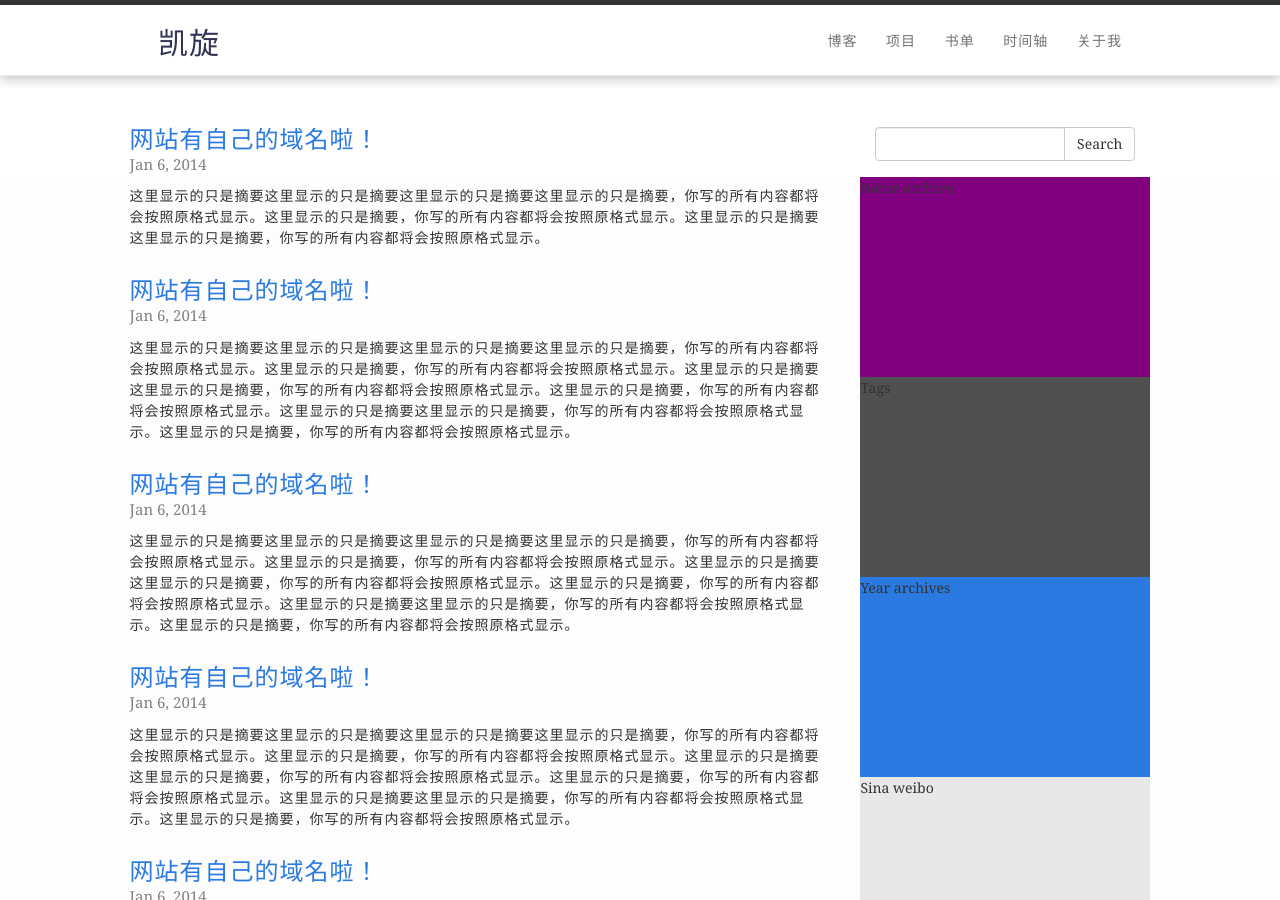
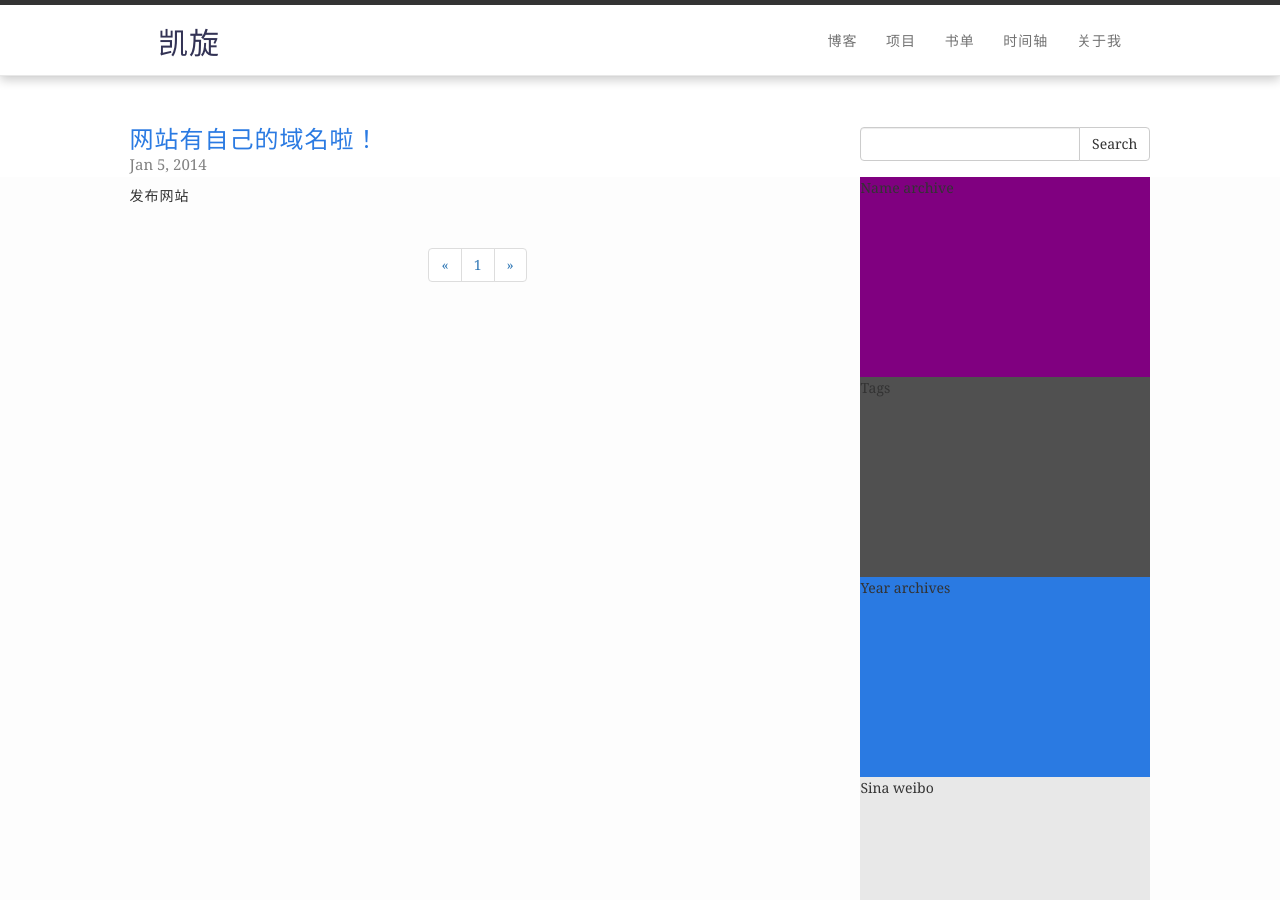
Before and after one commit to kehr/SimpleTheme, a Jekyll site: the page built from blog/index.html, in a window 1280 px wide and 900 px high. Built offline with Jekyll 4.4.1, drawn with Linux system fonts in a browser that asks for light colours; nearby versions of some CDN libraries; the list of posts is cut into pages by our own code; some of the changed text lies outside the part shown.

Commit message:
完成文章页面调试，显示摘要

````diff
--- a/_config.yml
+++ b/_config.yml
@@ -15,7 +15,7 @@ title: 凯旋
 #url: "http://ikehr.com"
 url: "http://localhost:4000"
 disqusname: kehr
-paginate: 5
+paginate: 8
 paginate_path: "/blog/page:num"
 description: "This is a personal blog of kaixuan. It is used to keep track of my learning experiences and reflections on life."
 
--- a/_posts/2014-1-5-new-domain-name (4th copy).md
+++ /dev/null
@@ -1,66 +0,0 @@
----
-layout: post
-title:  "网站有自己的域名啦！"
-description: "my web site has my own domain"
-date:   2014-01-6
-categories: site
-image:
-  feature: abstract-10.jpg
-  credit: 每个人都有属于自己的标志。
-  creditlink:
-tags: [web]
-comments: true
-share: true
----
-这里显示的只是摘要这里显示的只是摘要这里显示的只是摘要这里显示的只是摘要，你写的所有内容都将会按照原格式显示。这里显示的只是摘要，你写的所有内容都将会按照原格式显示。这里显示的只是摘要这里显示的只是摘要，你写的所有内容都将会按照原格式显示。这里显示的只是摘要，你写的所有内容都将会按照原格式显示。这里显示的只是摘要这里显示的只是摘要，你写的所有内容都将会按照原格式显示。这里显示的只是摘要，你写的所有内容都将会按照原格式显示。
-<!--more-->
-
-
-
-
-```cpp
-#include <stdio.h>
-int main (void)
-{
----------------------------------------
-	return 0;
-}
-```
-{% highlight c++ %}
-#include <stdio.h>
-int main (void)
-{
------------------------------------------------------------------------------------------------------------------------------------------------------------------------------
-	return 0
-}
-{% endhighlight %}
-{% highlight bash %}
-➜  upcloud git:(master) ✗ > git push gitcafe master
-To git@gitcafe.com:kehr/upcloud-for-UPYUN.git
- ! [rejected]        master -> master (non-fast-forward)
-error: failed to push some refs to 'git@gitcafe.com:kehr/upcloud-for-UPYUN.git'
-To prevent you from losing history, non-fast-forward updates were rejected
-Merge the remote changes (e.g. 'git pull') before pushing again.  See the
-'Note about fast-forwards' section of 'git push --help' for details.
-{% endhighlight %}
-* 域名买了`三年`，可以通过 http://ikehr.com/ 或者 http://www.ikehr.com/ 访问。
-* 目前网站的比较简陋，正在改，希望开学能把内容布局和各种设计给定出来，现在页面真没法看，不是我要的风格。
-* 域名是在`Godaddy`上买的，还有一个优惠连接，使用可以优惠35%，买域名的小伙伴可以在文章下面留言，或者给我发邮件，我会把链接发给你。
-* 前天把自己的[vim配置](https://github.com/kehr/kehr-vim)上传了，增加了不少功能，有兴趣可以`fork`过去看看。
-* 大家多支持呀～
-
-
-<pre >
-#include "stdio.h"
-
-int main (void)
-{
----------------------------------------
-	return 0;
-}
-</pre>
-<pre>
-#!/usr/bin/env python
-def fun:
-	print a
-</pre>
--- a/_posts/2014-1-5-new-domain-name (5th copy).md
+++ /dev/null
@@ -1,66 +0,0 @@
----
-layout: post
-title:  "网站有自己的域名啦！"
-description: "my web site has my own domain"
-date:   2014-01-6
-categories: site
-image:
-  feature: abstract-10.jpg
-  credit: 每个人都有属于自己的标志。
-  creditlink:
-tags: [web]
-comments: true
-share: true
----
-这里显示的只是摘要这里显示的只是摘要这里显示的只是摘要这里显示的只是摘要，你写的所有内容都将会按照原格式显示。这里显示的只是摘要，你写的所有内容都将会按照原格式显示。这里显示的只是摘要这里显示的只是摘要，你写的所有内容都将会按照原格式显示。这里显示的只是摘要，你写的所有内容都将会按照原格式显示。这里显示的只是摘要这里显示的只是摘要，你写的所有内容都将会按照原格式显示。这里显示的只是摘要，你写的所有内容都将会按照原格式显示。
-<!--more-->
-
-
-
-
-```cpp
-#include <stdio.h>
-int main (void)
-{
----------------------------------------
-	return 0;
-}
-```
-{% highlight c++ %}
-#include <stdio.h>
-int main (void)
-{
------------------------------------------------------------------------------------------------------------------------------------------------------------------------------
-	return 0
-}
-{% endhighlight %}
-{% highlight bash %}
-➜  upcloud git:(master) ✗ > git push gitcafe master
-To git@gitcafe.com:kehr/upcloud-for-UPYUN.git
- ! [rejected]        master -> master (non-fast-forward)
-error: failed to push some refs to 'git@gitcafe.com:kehr/upcloud-for-UPYUN.git'
-To prevent you from losing history, non-fast-forward updates were rejected
-Merge the remote changes (e.g. 'git pull') before pushing again.  See the
-'Note about fast-forwards' section of 'git push --help' for details.
-{% endhighlight %}
-* 域名买了`三年`，可以通过 http://ikehr.com/ 或者 http://www.ikehr.com/ 访问。
-* 目前网站的比较简陋，正在改，希望开学能把内容布局和各种设计给定出来，现在页面真没法看，不是我要的风格。
-* 域名是在`Godaddy`上买的，还有一个优惠连接，使用可以优惠35%，买域名的小伙伴可以在文章下面留言，或者给我发邮件，我会把链接发给你。
-* 前天把自己的[vim配置](https://github.com/kehr/kehr-vim)上传了，增加了不少功能，有兴趣可以`fork`过去看看。
-* 大家多支持呀～
-
-
-<pre >
-#include "stdio.h"
-
-int main (void)
-{
----------------------------------------
-	return 0;
-}
-</pre>
-<pre>
-#!/usr/bin/env python
-def fun:
-	print a
-</pre>
--- a/_posts/2014-1-5-new-domain-name (6th copy).md
+++ /dev/null
@@ -1,66 +0,0 @@
----
-layout: post
-title:  "网站有自己的域名啦！"
-description: "my web site has my own domain"
-date:   2014-01-6
-categories: site
-image:
-  feature: abstract-10.jpg
-  credit: 每个人都有属于自己的标志。
-  creditlink:
-tags: [web]
-comments: true
-share: true
----
-这里显示的只是摘要这里显示的只是摘要这里显示的只是摘要这里显示的只是摘要，你写的所有内容都将会按照原格式显示。这里显示的只是摘要，你写的所有内容都将会按照原格式显示。这里显示的只是摘要这里显示的只是摘要，你写的所有内容都将会按照原格式显示。这里显示的只是摘要，你写的所有内容都将会按照原格式显示。这里显示的只是摘要这里显示的只是摘要，你写的所有内容都将会按照原格式显示。这里显示的只是摘要，你写的所有内容都将会按照原格式显示。
-<!--more-->
-
-
-
-
-```cpp
-#include <stdio.h>
-int main (void)
-{
----------------------------------------
-	return 0;
-}
-```
-{% highlight c++ %}
-#include <stdio.h>
-int main (void)
-{
------------------------------------------------------------------------------------------------------------------------------------------------------------------------------
-	return 0
-}
-{% endhighlight %}
-{% highlight bash %}
-➜  upcloud git:(master) ✗ > git push gitcafe master
-To git@gitcafe.com:kehr/upcloud-for-UPYUN.git
- ! [rejected]        master -> master (non-fast-forward)
-error: failed to push some refs to 'git@gitcafe.com:kehr/upcloud-for-UPYUN.git'
-To prevent you from losing history, non-fast-forward updates were rejected
-Merge the remote changes (e.g. 'git pull') before pushing again.  See the
-'Note about fast-forwards' section of 'git push --help' for details.
-{% endhighlight %}
-* 域名买了`三年`，可以通过 http://ikehr.com/ 或者 http://www.ikehr.com/ 访问。
-* 目前网站的比较简陋，正在改，希望开学能把内容布局和各种设计给定出来，现在页面真没法看，不是我要的风格。
-* 域名是在`Godaddy`上买的，还有一个优惠连接，使用可以优惠35%，买域名的小伙伴可以在文章下面留言，或者给我发邮件，我会把链接发给你。
-* 前天把自己的[vim配置](https://github.com/kehr/kehr-vim)上传了，增加了不少功能，有兴趣可以`fork`过去看看。
-* 大家多支持呀～
-
-
-<pre >
-#include "stdio.h"
-
-int main (void)
-{
----------------------------------------
-	return 0;
-}
-</pre>
-<pre>
-#!/usr/bin/env python
-def fun:
-	print a
-</pre>
--- a/_posts/2014-1-5-new-domain-name (7th copy).md
+++ /dev/null
@@ -1,66 +0,0 @@
----
-layout: post
-title:  "网站有自己的域名啦！"
-description: "my web site has my own domain"
-date:   2014-01-6
-categories: site
-image:
-  feature: abstract-10.jpg
-  credit: 每个人都有属于自己的标志。
-  creditlink:
-tags: [web]
-comments: true
-share: true
----
-这里显示的只是摘要这里显示的只是摘要这里显示的只是摘要这里显示的只是摘要，你写的所有内容都将会按照原格式显示。这里显示的只是摘要，你写的所有内容都将会按照原格式显示。这里显示的只是摘要这里显示的只是摘要，你写的所有内容都将会按照原格式显示。这里显示的只是摘要，你写的所有内容都将会按照原格式显示。这里显示的只是摘要这里显示的只是摘要，你写的所有内容都将会按照原格式显示。这里显示的只是摘要，你写的所有内容都将会按照原格式显示。
-<!--more-->
-
-
-
-
-```cpp
-#include <stdio.h>
-int main (void)
-{
----------------------------------------
-	return 0;
-}
-```
-{% highlight c++ %}
-#include <stdio.h>
-int main (void)
-{
------------------------------------------------------------------------------------------------------------------------------------------------------------------------------
-	return 0
-}
-{% endhighlight %}
-{% highlight bash %}
-➜  upcloud git:(master) ✗ > git push gitcafe master
-To git@gitcafe.com:kehr/upcloud-for-UPYUN.git
- ! [rejected]        master -> master (non-fast-forward)
-error: failed to push some refs to 'git@gitcafe.com:kehr/upcloud-for-UPYUN.git'
-To prevent you from losing history, non-fast-forward updates were rejected
-Merge the remote changes (e.g. 'git pull') before pushing again.  See the
-'Note about fast-forwards' section of 'git push --help' for details.
-{% endhighlight %}
-* 域名买了`三年`，可以通过 http://ikehr.com/ 或者 http://www.ikehr.com/ 访问。
-* 目前网站的比较简陋，正在改，希望开学能把内容布局和各种设计给定出来，现在页面真没法看，不是我要的风格。
-* 域名是在`Godaddy`上买的，还有一个优惠连接，使用可以优惠35%，买域名的小伙伴可以在文章下面留言，或者给我发邮件，我会把链接发给你。
-* 前天把自己的[vim配置](https://github.com/kehr/kehr-vim)上传了，增加了不少功能，有兴趣可以`fork`过去看看。
-* 大家多支持呀～
-
-
-<pre >
-#include "stdio.h"
-
-int main (void)
-{
----------------------------------------
-	return 0;
-}
-</pre>
-<pre>
-#!/usr/bin/env python
-def fun:
-	print a
-</pre>
--- a/_posts/2014-1-5-new-domain-name.md
+++ b/_posts/2014-1-5-new-domain-name.md
@@ -2,7 +2,7 @@
 layout: post
 title:  "网站有自己的域名啦！"
 description: "my web site has my own domain"
-date:   2014-01-6
+date:   2014-01-5
 categories: site
 image:
   feature: abstract-10.jpg
@@ -12,55 +12,20 @@ tags: [web]
 comments: true
 share: true
 ---
-这里显示的只是摘要这里显示的只是摘要这里显示的只是摘要这里显示的只是摘要，你写的所有内容都将会按照原格式显示。这里显示的只是摘要，你写的所有内容都将会按照原格式显示。这里显示的只是摘要这里显示的只是摘要，你写的所有内容都将会按照原格式显示。
+发布网站
 <!--more-->
+<center><h2>ikehr.com</h2></center>
 
+* 又是一个无眠之夜，打了鸡血的感觉不好受，睡不着。
 
+* 第一次买域名，第一次建站，第一次搞外汇，这个寒假弄了多少个`第一次`啊！
 
+* 域名买了`三年`，可以通过 http://ikehr.com/ 或者 http://www.ikehr.com/ 访问。
 
-```cpp
-#include <stdio.h>
-int main (void)
-{
----------------------------------------
-	return 0;
-}
-```
-{% highlight c++ %}
-#include <stdio.h>
-int main (void)
-{
------------------------------------------------------------------------------------------------------------------------------------------------------------------------------
-	return 0
-}
-{% endhighlight %}
-{% highlight bash %}
-➜  upcloud git:(master) ✗ > git push gitcafe master
-To git@gitcafe.com:kehr/upcloud-for-UPYUN.git
- ! [rejected]        master -> master (non-fast-forward)
-error: failed to push some refs to 'git@gitcafe.com:kehr/upcloud-for-UPYUN.git'
-To prevent you from losing history, non-fast-forward updates were rejected
-Merge the remote changes (e.g. 'git pull') before pushing again.  See the
-'Note about fast-forwards' section of 'git push --help' for details.
-{% endhighlight %}
-* 域名买了`三年`，可以通过 http://ikehr.com/ 或者 http://www.ikehr.com/ 访问。
 * 目前网站的比较简陋，正在改，希望开学能把内容布局和各种设计给定出来，现在页面真没法看，不是我要的风格。
+
 * 域名是在`Godaddy`上买的，还有一个优惠连接，使用可以优惠35%，买域名的小伙伴可以在文章下面留言，或者给我发邮件，我会把链接发给你。
+
 * 前天把自己的[vim配置](https://github.com/kehr/kehr-vim)上传了，增加了不少功能，有兴趣可以`fork`过去看看。
+
 * 大家多支持呀～
-
-
-<pre >
-#include "stdio.h"
-
-int main (void)
-{
----------------------------------------
-	return 0;
-}
-</pre>
-<pre>
-#!/usr/bin/env python
-def fun:
-	print a
-</pre>
--- a/assets/css/main.css
+++ b/assets/css/main.css
@@ -16,6 +16,10 @@ body {
     line-height: 1.5;
     font-weight: 300;
     background-color: #fdfdfd;
+    min-width: 1000px;
+    margin-right: auto;
+    margin-left: auto;
+    overflow:auto;
 }
 /* Primary Font Style */
 
@@ -150,12 +154,18 @@ a:visited {
 .blog-posts-right {
     /*    background-color: #2a7ae2;*/
     width: 25%;
+    max-width: 400px;
     margin-right: 6%;
     margin-bottom: 2%
+
 }
 .search {
     /*    background-color: #2deb1d;*/
     height: 50px;
+}
+.col-lg-6{
+    padding: 0px;
+
 }
 .search div {
     width: 100%;
@@ -462,3 +472,49 @@ a:visited {
         margin: 0 0 10px;
     }
 }
+
+
+
+
+/*---滚动条默认显示样式--*/
+::-webkit-scrollbar-thumb{
+    background-color: #000;
+    height:50px;
+    outline-offset:-2px;
+    outline:2px solid #fff;
+    -webkit-border-radius:4px;
+    -moz-border-radius:4px;
+    border-radius:4px;
+    border: 2px solid #fff;
+}
+
+/*---鼠标悬浮滚动条显示样式--*/
+::-webkit-scrollbar-thumb:hover{
+    background-color:#018EE8;
+    height:50px;
+    -webkit-border-radius:4px;
+    -moz-border-radius:4px;
+    border-radius:4px;
+}
+
+/*---滚动条大小--*/
+::-webkit-scrollbar{
+    width:10px;
+    height:10px;
+}
+
+/*---滚动框背景样式--*/
+::-webkit-scrollbar-track-piece{
+    background-color:#fff;
+    -webkit-border-radius:1px;
+    -moz-border-radius:1px;
+    border-radius:1px;
+}
+/*鼠标点击滚动条显示样式*/
+::-webkit-scrollbar-thumb:active{
+    height:50px;
+    background-color: #FB4446;
+    -webkit-border-radius:4px;
+    -moz-border-radius:4px;
+    border-radius:4px;
+}
````
Also changed, not shown: _layouts/post.html (+40 -3 lines), _posts/2014-1-5-new-domain-name (3rd copy).md (deleted, +0 -66 lines), about/about.md (+2 -0 lines), index.md (+2 -0 lines).
